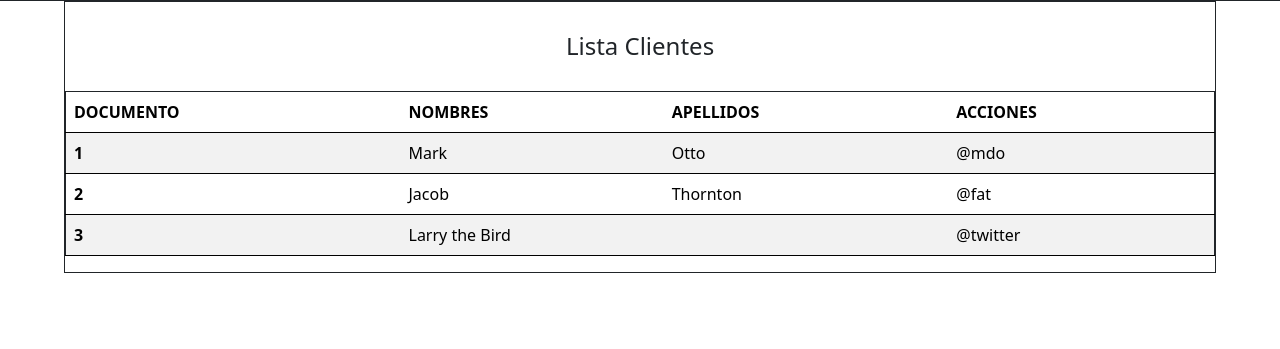
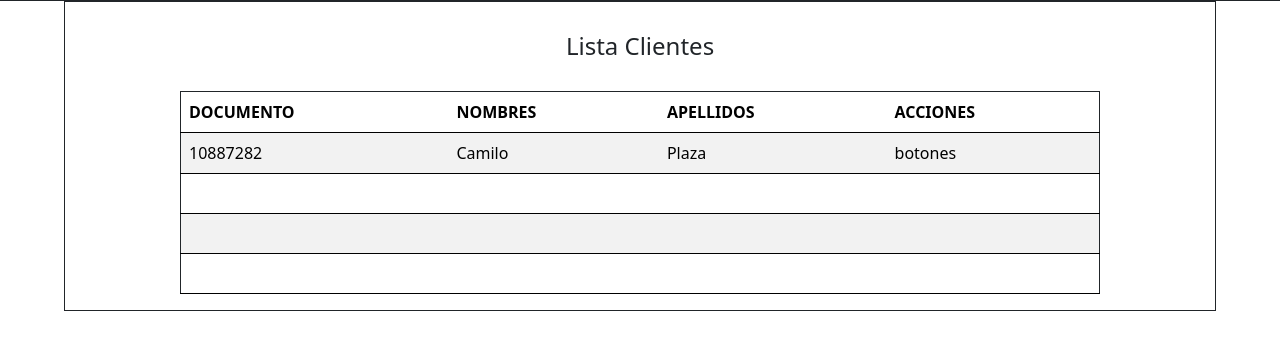
Before and after one commit to CarlosGarcia0006/CarlosGarcia_Repositorio_QuizWeb, a plain HTML site: page Index.html in a window 1280 px wide. Shown: the part 57-406 px from the top of the page. Drawn offline with nearby package versions, Linux system fonts and the light colour scheme.

Commit message:
tabla bien hecha en el index

```diff
--- a/Index.html
+++ b/Index.html
@@ -6,11 +6,15 @@
     <meta name="viewport" content="width=device-width, initial-scale=1.0">
     <link href="https://cdn.jsdelivr.net/npm/bootstrap@5.3.0-alpha3/dist/css/bootstrap.min.css" rel="stylesheet" integrity="sha384-KK94CHFLLe+nY2dmCWGMq91rCGa5gtU4mk92HdvYe+M/SXH301p5ILy+dN9+nJOZ" crossorigin="anonymous">
     <style>
+        tr{
+            height: 40px;
+        }
         h4{
             margin: 30px;
         }
         .tabla{
             border: 1px solid;
+            width: 80%;
         }
         .cuerpo{
             width: 90%;
@@ -64,21 +68,30 @@
             </thead>
             <tbody>
               <tr>
-                <th scope="row">1</th>
-                <td>Mark</td>
-                <td>Otto</td>
-                <td>@mdo</td>
+                <td>10887282</th>
+                <td>Camilo</td>
+                <td>Plaza</td>
+                <td>botones</td>
               </tr>
               <tr>
-                <th scope="row">2</th>
-                <td>Jacob</td>
-                <td>Thornton</td>
-                <td>@fat</td>
+                <td></td>
+                <td></td>
+                <td></td>
+                <td></td>
               </tr>
+
               <tr>
-                <th scope="row">3</th>
-                <td colspan="2">Larry the Bird</td>
-                <td>@twitter</td>
+                <td></td>
+                <td></td>
+                <td></td>
+                <td></td>
+              </tr>
+
+              <tr>
+                <td></td>
+                <td></td>
+                <td></td>
+                <td></td>
               </tr>
             </tbody>
           </table>
```
